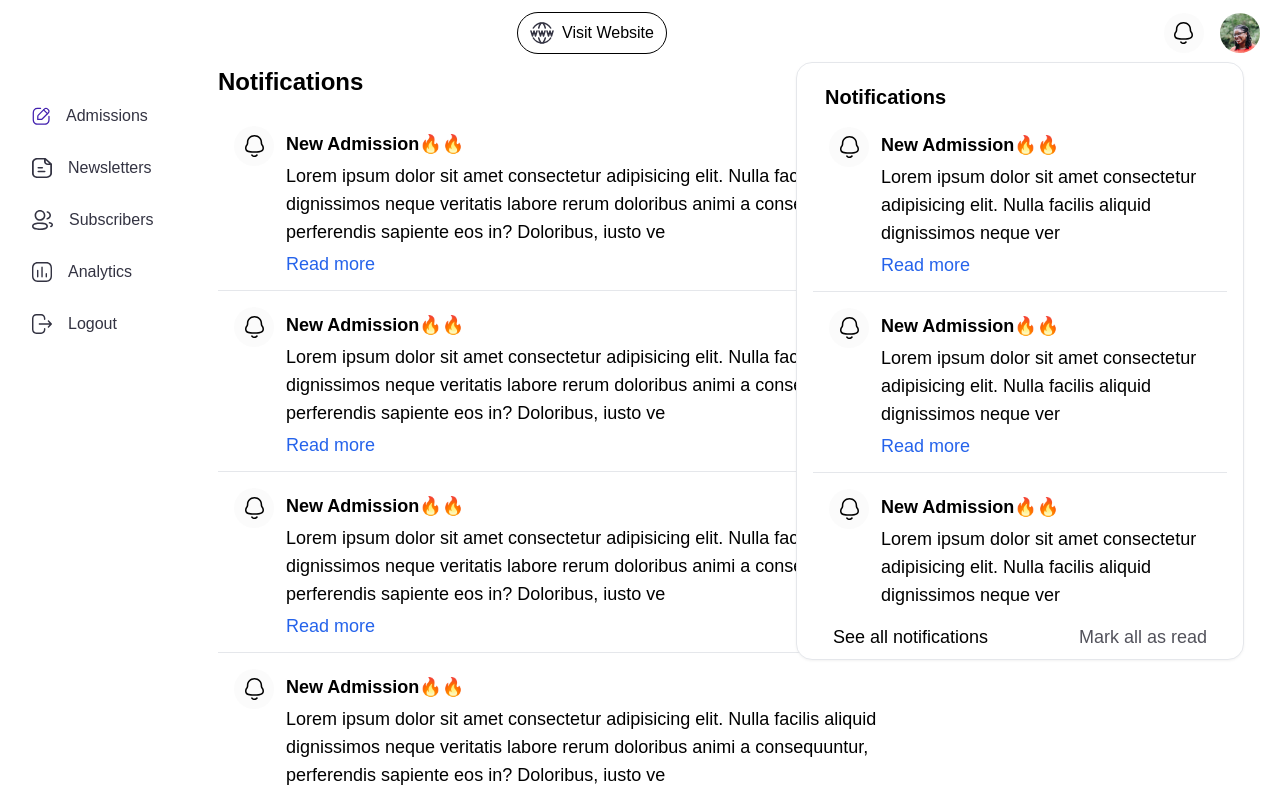
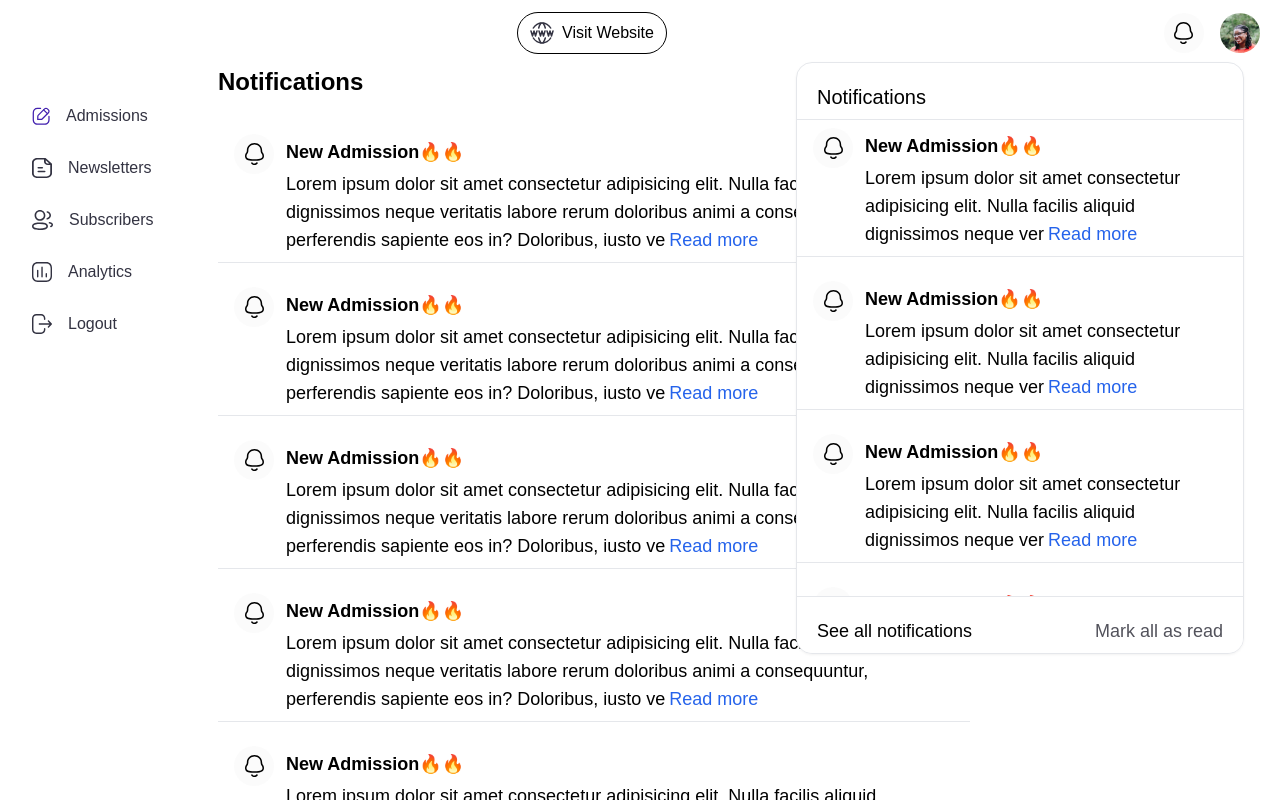
Before and after one commit to sappiah085/project-management, a Next.js app: page /admin/notifications in a window 1280 px wide. Both pictures are taken after a click on the button 1183 px from the left and 33 px from the top of the page. Shown: the top 800 px of the page. Built offline with nearby package versions, Linux system fonts and the light colour scheme; a web font is replaced by a local one.

Commit message:
trying something

```diff
--- a/components/notification/notification.tsx
+++ b/components/notification/notification.tsx
@@ -3,8 +3,10 @@ import NotificationCard from "../notificationCard/notificationCard";
 
 export default function Notification() {
   return (
-    <div className="absolute drop-shadow-sm flex flex-col top-[120%] border-[1px] px-4  rounded-2xl right-4  gap-4 z-20 bg-white w-full max-w-md">
-      <h1 className="font-bold pt-5 px-3 text-sm  lg:text-xl">Notifications</h1>
+    <div className="absolute drop-shadow-sm overflow-hidden flex flex-col top-[120%] border-[1px]  rounded-2xl right-4   z-20 bg-white w-full max-w-md">
+      <h1 className="  pt-5 pb-2 px-5 text-sm border-b-[1px] lg:text-xl">
+        Notifications
+      </h1>
 
       <div className="flex gap-4 w-full flex-col max-h-[60vh] overflow-y-auto">
         {[1, 2, 4, 6, 5].map((message) => (
@@ -14,7 +16,7 @@ export default function Notification() {
           />
         ))}
       </div>
-      <div className="flex px-5 text-sm lg:text-lg items-center justify-between pb-2">
+      <div className="flex px-5 text-sm pt-5 lg:text-lg border-t-[1px] bg-white -mt-1 items-center justify-between pb-2">
         <Link href={"/admin/notifications"}>See all notifications</Link>
         <button className="text-zinc-600">Mark all as read</button>
       </div>
--- a/components/notificationCard/notificationCard.tsx
+++ b/components/notificationCard/notificationCard.tsx
@@ -9,7 +9,7 @@ export default function NotificationCard({
 }) {
   const [readMore, setReadMore] = useState(false);
   return (
-    <article className="flex  px-4 border-b-[1px] pb-3 gap-3">
+    <article className="flex  px-4 border-b-[1px] pb-2 mt-2 gap-3">
       <span className="bg-zinc-300/10 h-[40px] w-[40px] flex justify-center flex-shrink-0 items-center rounded-full transition-all">
         {" "}
         <svg
@@ -31,12 +31,12 @@ export default function NotificationCard({
         <h2 className="font-bold text-sm lg:text-lg bg-white py-1">
           New Admission🔥🔥
         </h2>
-        <p className="flex flex-wrap text-sm lg:text-lg gap-1">
+        <p className=" text-sm  lg:text-lg gap-1">
           {message.slice(0, readMore ? 999999 : slice)}
           {!readMore && (
             <button
               onClick={() => setReadMore(true)}
-              className="text-blue-600 text-sm lg:text-lg"
+              className="text-blue-600 inline-block ml-1 text-sm lg:text-lg"
             >
               Read more
             </button>
```
